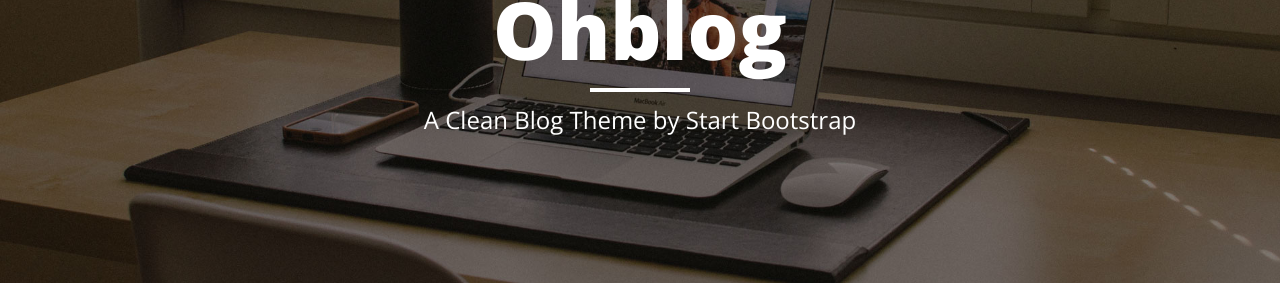
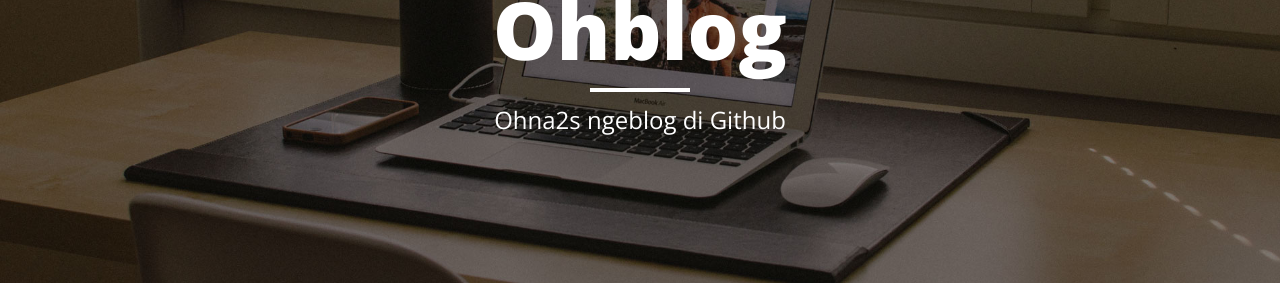
Before and after one commit to ohna2s/blog, a Jekyll site: the page built from index.html, in a window 1280 px wide. Shown: the part 165-465 px from the top of the page. Built offline with Jekyll 4.4.1, drawn with Linux system fonts in a browser that asks for light colours; nearby versions of some CDN libraries; the list of posts is cut into pages by our own code.

Commit message:
Update index.html

```diff
--- a/index.html
+++ b/index.html
@@ -1,6 +1,6 @@
 ---
 layout: page
-description: "A Clean Blog Theme by Start Bootstrap"
+description: "Ohna2s ngeblog di Github"
 ---
 
 {% for post in paginator.posts %}
```
